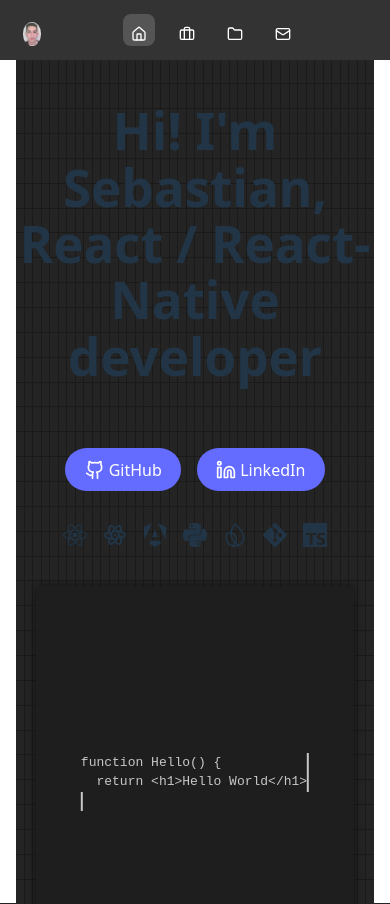
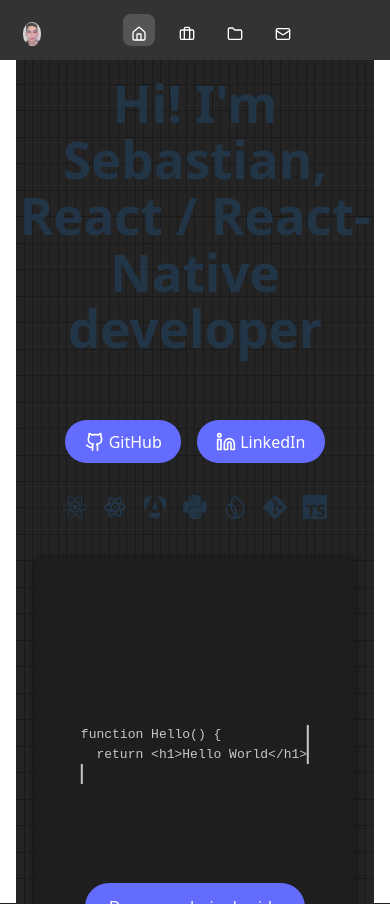
Before and after one commit to SbtnAvls/me, a React (Vite) app: page / in a window 390 px wide. Built offline with nearby package versions, Linux system fonts and the light colour scheme.

Commit message:
fix mobile hero button

```diff
--- a/src/components/Hero.css
+++ b/src/components/Hero.css
@@ -233,7 +233,9 @@
     flex-direction: column;
     width: 100%;
     position: relative;
-    overflow: hidden;
+    height: auto;
+    min-height: 100vh;
+    overflow: visible;
     align-items: center;
   }
 
```
